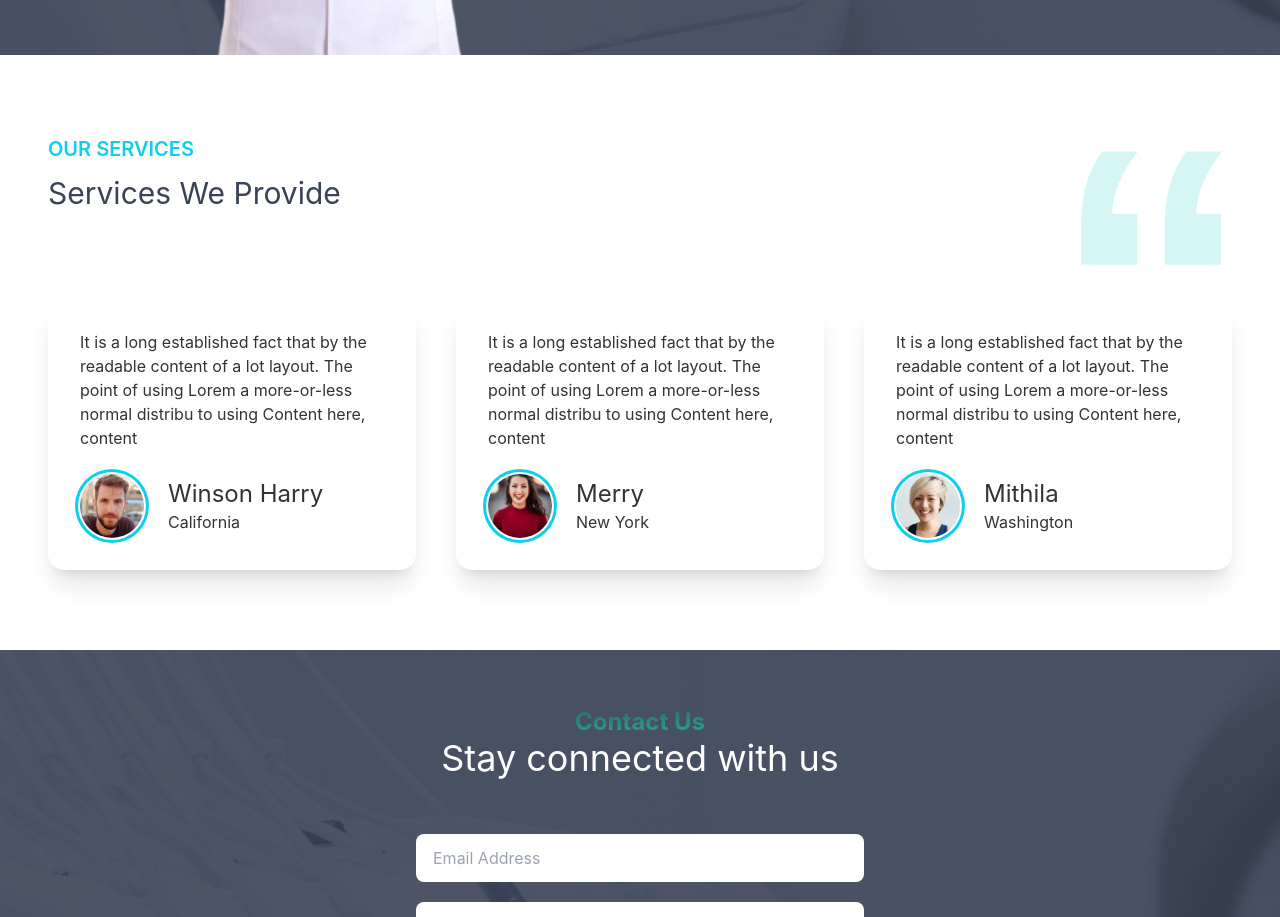
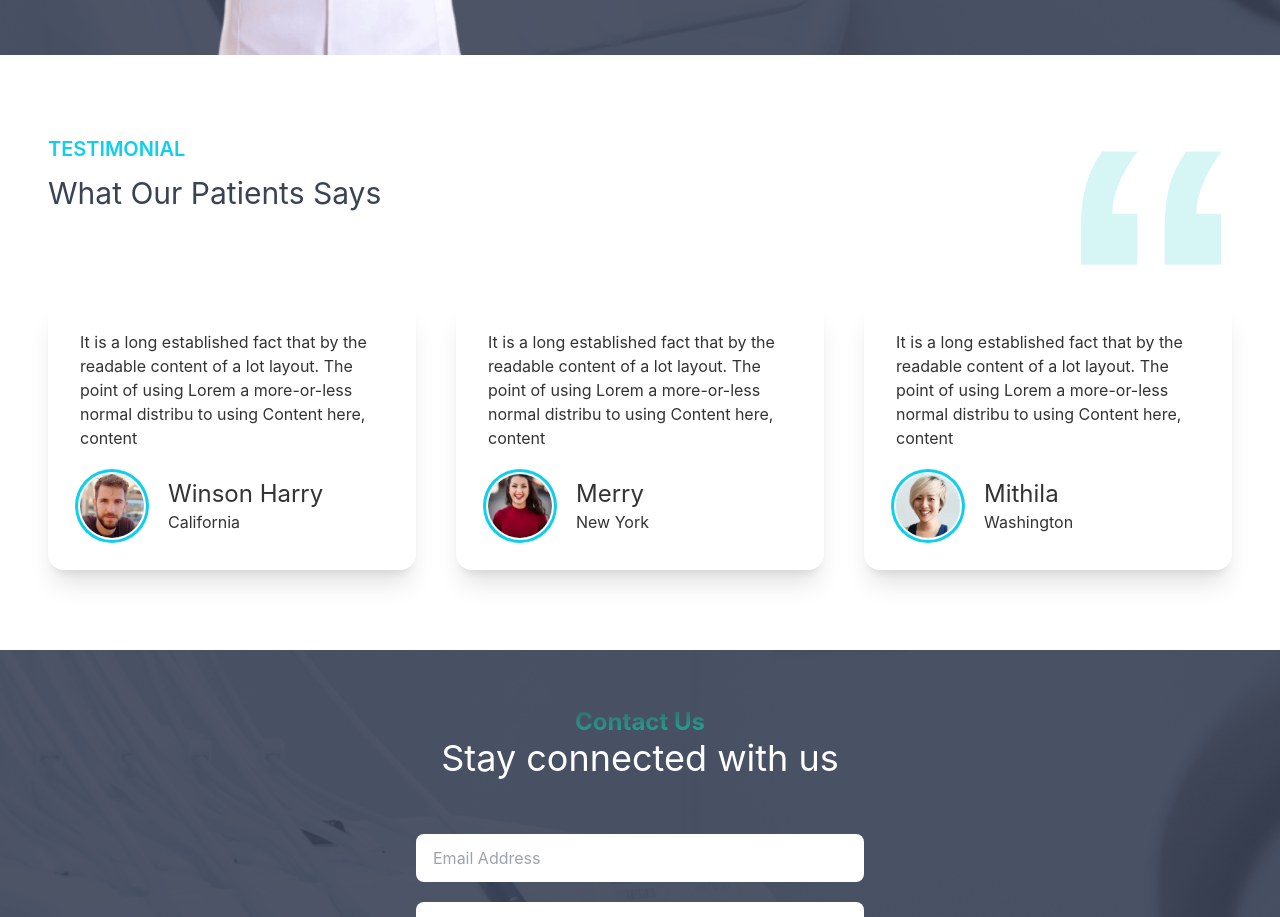
Before and after one commit to sayedmdsafwan/doctors-portal-client, a React (Create React App) app: page / in a window 1280 px wide. Shown: the part 2820-3737 px from the top of the page. Built offline with nearby package versions, Linux system fonts and the light colour scheme.

Commit message:
small fix

```diff
--- a/src/components/Pages/Home/Testimonials.js
+++ b/src/components/Pages/Home/Testimonials.js
@@ -36,10 +36,10 @@ const Testimonials = () => {
                 <div>
                     <div>
                         <h3 className=" mb-3 text-xl uppercase text-primary font-semibold">
-                            Our Services
+                            Testimonial
                         </h3>
                         <h2 className="text-3xl mb-6 text-accent">
-                            Services We Provide
+                            What Our Patients Says
                         </h2>
                     </div>
                 </div>
```
